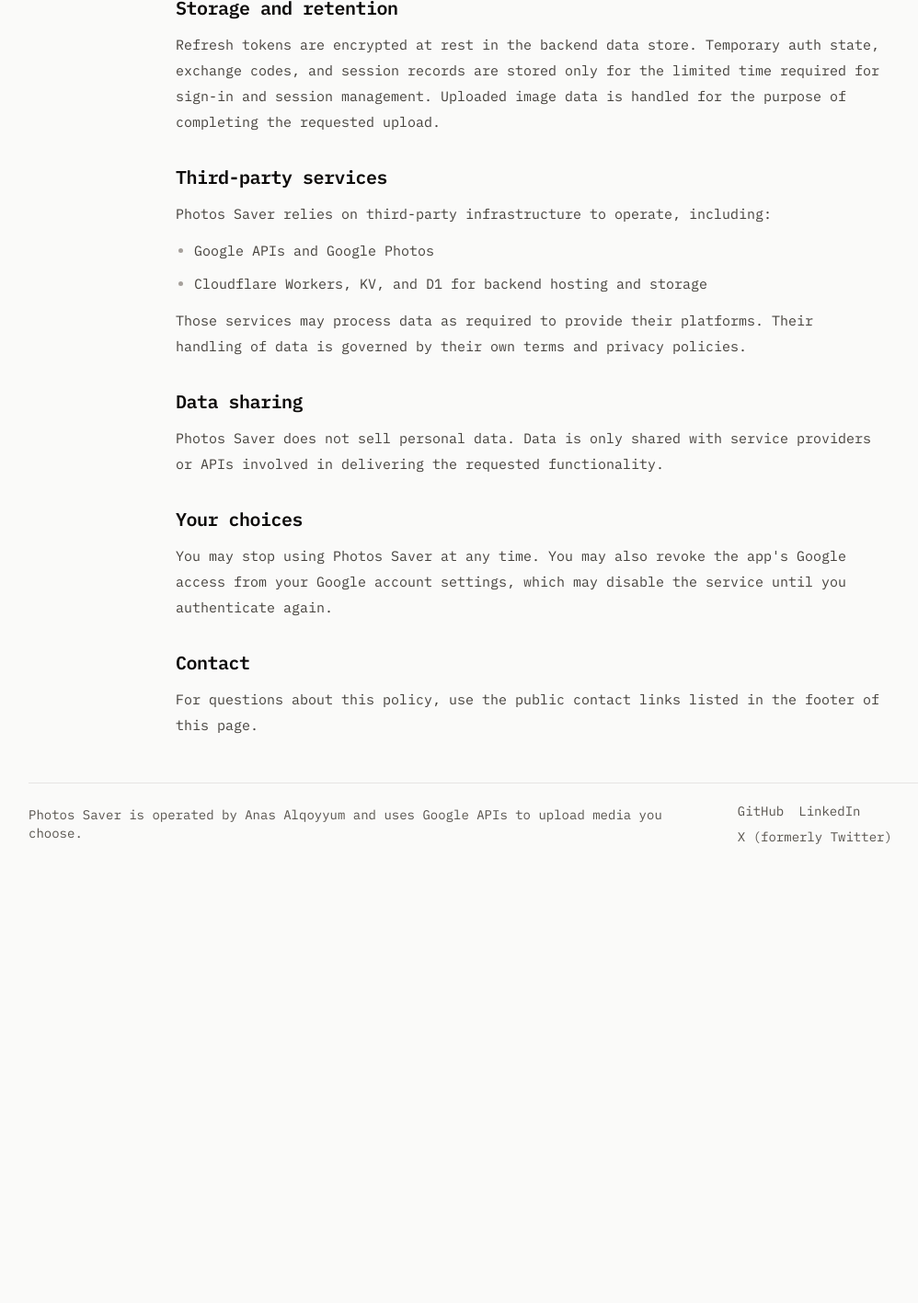
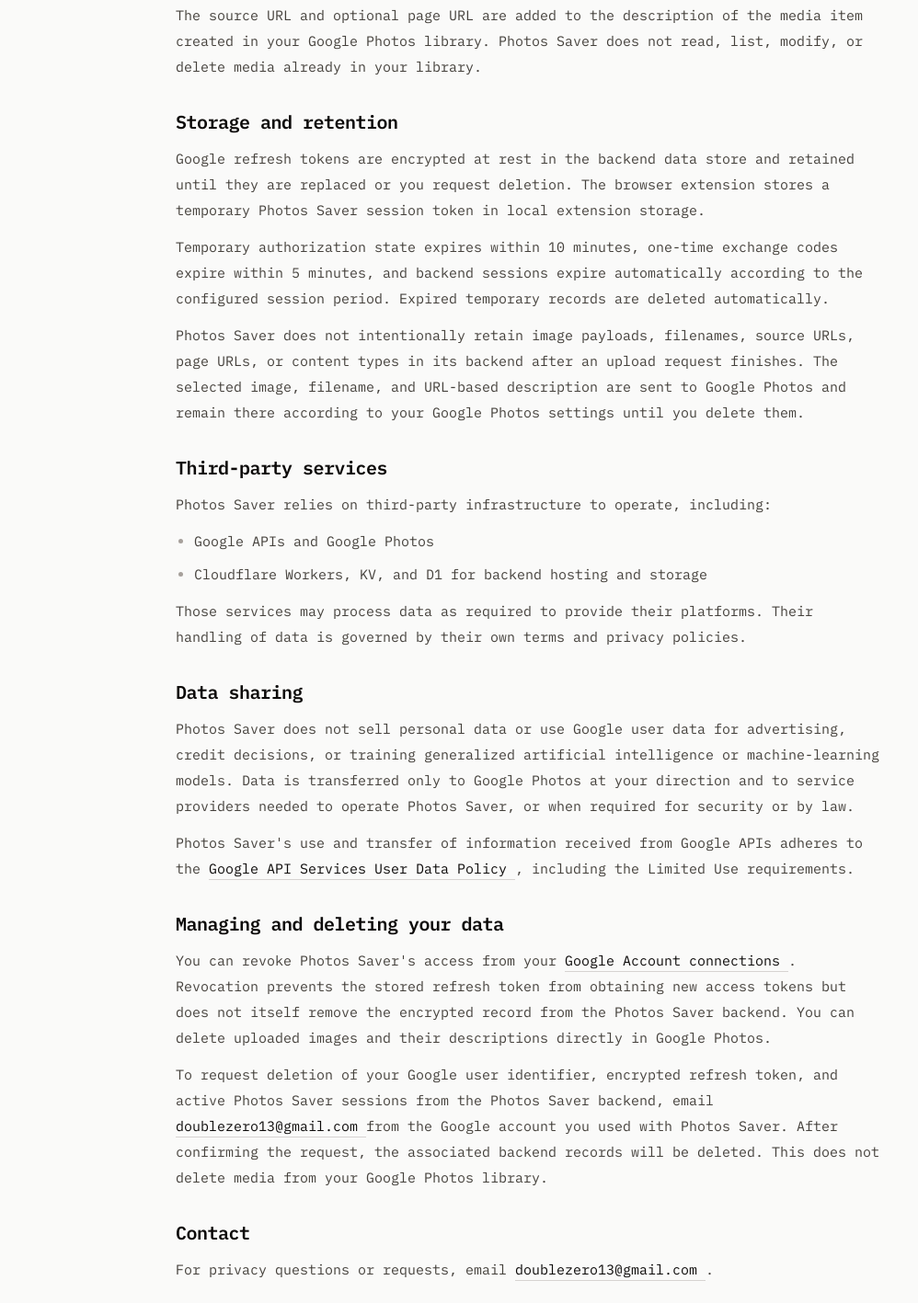
Before and after one commit to anasalqoyyum/superior-personal-site, an Astro site: page /photos-saver/privacy-policy in a window 1280 px wide. Shown: the part 983-2400 px from the top of the page at 92% size, without its empty margins (65-1063 px from the left). Before the commit the page ends 1927 px from the top, so only its background shows below. Built offline with nearby package versions, Linux system fonts and the light colour scheme; Astro itself is replaced by a stand-in of ours.

Commit message:
chore: update photos-saver privacy policy

```diff
--- a/src/pages/photos-saver/privacy-policy.astro
+++ b/src/pages/photos-saver/privacy-policy.astro
@@ -15,7 +15,7 @@
         Privacy Policy
       </h1>
       <p class="mt-3 text-sm leading-6 text-stone-600 dark:text-zinc-400">
-        Last updated: March 17, 2026
+        Last updated: August 2, 2026
       </p>
     </header>
 
@@ -45,8 +45,9 @@
           class="list-disc space-y-2 pl-5 marker:text-stone-400 dark:marker:text-zinc-600"
         >
           <li>
-            Google account identity information, such as the Google user
-            identifier returned during sign-in.
+            Google account identity information provided during sign-in,
+            including the stable Google user identifier used to associate your
+            authorization with your Photos Saver session.
           </li>
           <li>
             Google OAuth tokens, including an encrypted refresh token stored by
@@ -79,6 +80,11 @@
           </li>
           <li>Diagnose operational or security issues when needed.</li>
         </ul>
+        <p>
+          The source URL and optional page URL are added to the description of
+          the media item created in your Google Photos library. Photos Saver
+          does not read, list, modify, or delete media already in your library.
+        </p>
       </section>
 
       <section class="space-y-3">
@@ -88,11 +94,23 @@
           Storage and retention
         </h2>
         <p>
-          Refresh tokens are encrypted at rest in the backend data store.
-          Temporary auth state, exchange codes, and session records are stored
-          only for the limited time required for sign-in and session management.
-          Uploaded image data is handled for the purpose of completing the
-          requested upload.
+          Google refresh tokens are encrypted at rest in the backend data store
+          and retained until they are replaced or you request deletion. The
+          browser extension stores a temporary Photos Saver session token in
+          local extension storage.
+        </p>
+        <p>
+          Temporary authorization state expires within 10 minutes, one-time
+          exchange codes expire within 5 minutes, and backend sessions expire
+          automatically according to the configured session period. Expired
+          temporary records are deleted automatically.
+        </p>
+        <p>
+          Photos Saver does not intentionally retain image payloads, filenames,
+          source URLs, page URLs, or content types in its backend after an
+          upload request finishes. The selected image, filename, and URL-based
+          description are sent to Google Photos and remain there according to
+          your Google Photos settings until you delete them.
         </p>
       </section>
 
@@ -128,9 +146,23 @@
           Data sharing
         </h2>
         <p>
-          Photos Saver does not sell personal data. Data is only shared with
-          service providers or APIs involved in delivering the requested
-          functionality.
+          Photos Saver does not sell personal data or use Google user data for
+          advertising, credit decisions, or training generalized artificial
+          intelligence or machine-learning models. Data is transferred only to
+          Google Photos at your direction and to service providers needed to
+          operate Photos Saver, or when required for security or by law.
+        </p>
+        <p>
+          Photos Saver's use and transfer of information received from Google
+          APIs adheres to the
+          <a
+            href="https://developers.google.com/terms/api-services-user-data-policy"
+            target="_blank"
+            rel="noreferrer noopener"
+            class="border-b border-stone-300 pb-0.5 text-stone-950 transition-colors duration-150 hover:border-stone-500 dark:border-zinc-700 dark:text-zinc-100 dark:hover:border-zinc-500"
+          >
+            Google API Services User Data Policy
+          </a>, including the Limited Use requirements.
         </p>
       </section>
 
@@ -138,12 +170,35 @@
         <h2
           class="text-xl font-semibold tracking-tight text-stone-950 dark:text-zinc-50"
         >
-          Your choices
+          Managing and deleting your data
         </h2>
         <p>
-          You may stop using Photos Saver at any time. You may also revoke the
-          app's Google access from your Google account settings, which may
-          disable the service until you authenticate again.
+          You can revoke Photos Saver's access from your
+          <a
+            href="https://myaccount.google.com/connections"
+            target="_blank"
+            rel="noreferrer noopener"
+            class="border-b border-stone-300 pb-0.5 text-stone-950 transition-colors duration-150 hover:border-stone-500 dark:border-zinc-700 dark:text-zinc-100 dark:hover:border-zinc-500"
+          >
+            Google Account connections
+          </a>. Revocation prevents the stored refresh token from obtaining new
+          access tokens but does not itself remove the encrypted record from the
+          Photos Saver backend. You can delete uploaded images and their
+          descriptions directly in Google Photos.
+        </p>
+        <p>
+          To request deletion of your Google user identifier, encrypted refresh
+          token, and active Photos Saver sessions from the Photos Saver backend,
+          email
+          <a
+            href="mailto:doublezero13@gmail.com?subject=Photos%20Saver%20data%20deletion%20request"
+            class="border-b border-stone-300 pb-0.5 text-stone-950 transition-colors duration-150 hover:border-stone-500 dark:border-zinc-700 dark:text-zinc-100 dark:hover:border-zinc-500"
+          >
+            doublezero13@gmail.com
+          </a>
+          from the Google account you used with Photos Saver. After confirming the
+          request, the associated backend records will be deleted. This does not
+          delete media from your Google Photos library.
         </p>
       </section>
 
@@ -154,8 +209,13 @@
           Contact
         </h2>
         <p>
-          For questions about this policy, use the public contact links listed
-          in the footer of this page.
+          For privacy questions or requests, email
+          <a
+            href="mailto:doublezero13@gmail.com?subject=Photos%20Saver%20privacy"
+            class="border-b border-stone-300 pb-0.5 text-stone-950 transition-colors duration-150 hover:border-stone-500 dark:border-zinc-700 dark:text-zinc-100 dark:hover:border-zinc-500"
+          >
+            doublezero13@gmail.com
+          </a>.
         </p>
       </section>
     </div>
```
